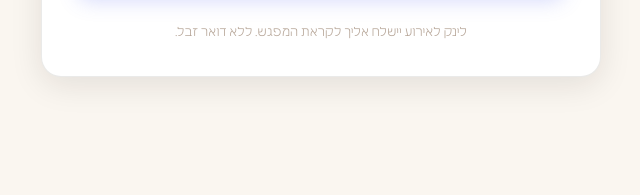
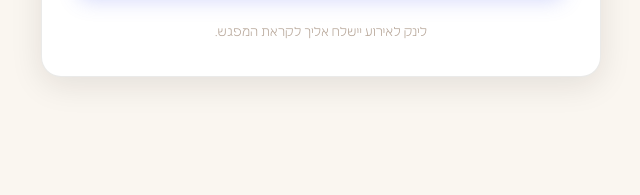
Before and after one commit to DarBechar/live-podcast, a plain HTML site: page index.html in a window 1280 px wide. Shown: the part 3172-3367 px from the top of the page, 319-959 px from the left. Drawn offline with Linux system fonts and the light colour scheme.

Commit message:
Remove 'no spam' text from form
Co-Authored-By: Claude Opus 4.6 (1M context) <noreply@anthropic.com>

```diff
--- a/index.html
+++ b/index.html
@@ -1332,7 +1332,7 @@
                     </div>
 
                     <button type="submit" class="submit-btn">שמרו לי מקום</button>
-                    <p class="form-micro">לינק לאירוע יישלח אליך לקראת המפגש. ללא דואר זבל.</p>
+                    <p class="form-micro">לינק לאירוע יישלח אליך לקראת המפגש.</p>
                 </form>
 
                 <div class="form-success" id="formSuccess">
```
